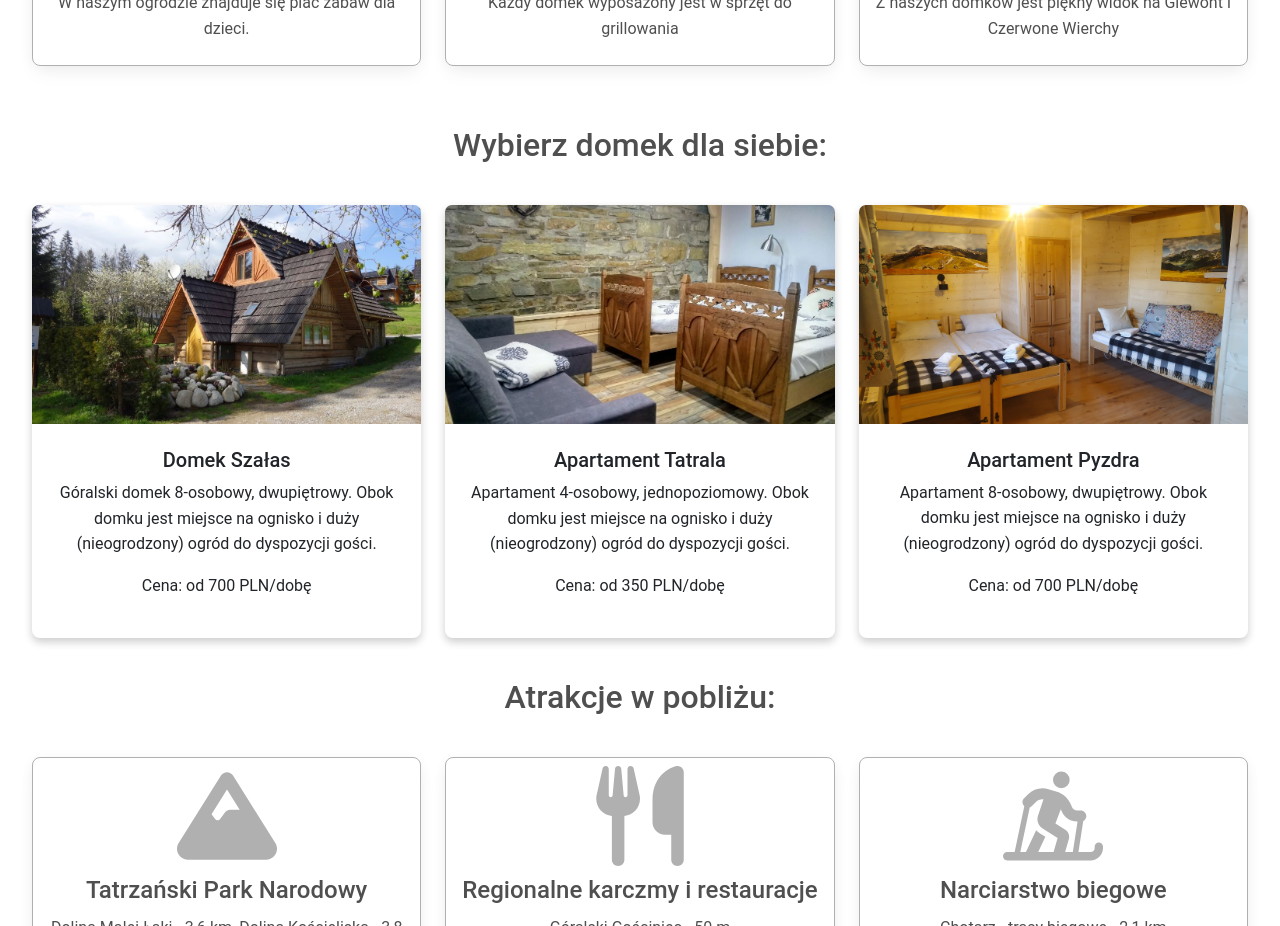
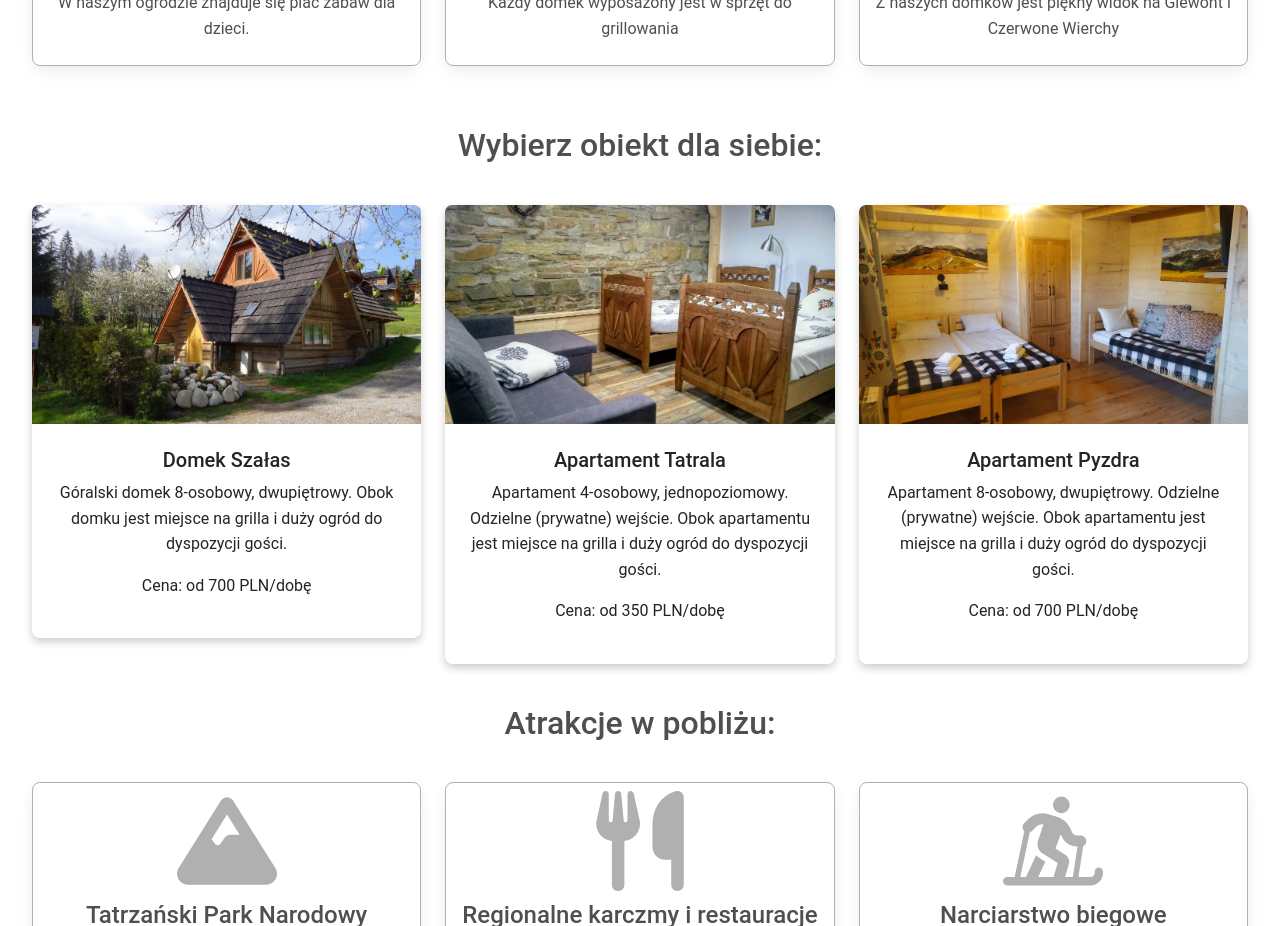
Before and after one commit to Grzesiek333/Zakodomki, a React (Vite) app: page / in a window 1280 px wide. Shown: the part 1340-2266 px from the top of the page. Built offline with nearby package versions, Linux system fonts and the light colour scheme.

Commit message:
small_corrections_2

```diff
--- a/src/components/contact_section.jsx
+++ b/src/components/contact_section.jsx
@@ -17,7 +17,7 @@ export default function Contact_section() {
             </p>
             <p>
               <MDBIcon icon="phone" className="me-3" />
-              <a href="tel:+48606111000">+48 606 104 359</a>
+              <a href="tel:+48606104359">+48 606 104 359</a>
             </p>
             <p>
               <MDBIcon icon="home" className="me-2" />
--- a/src/components/grid_cards.jsx
+++ b/src/components/grid_cards.jsx
@@ -22,28 +22,28 @@ function GridCards() {
       LinkTo: '/szalas',
       scr: 'media/szalas/main_foto.jpg',
       title: 'Domek Szałas',
-      text: 'Góralski domek 8-osobowy, dwupiętrowy. Obok domku jest miejsce na ognisko i duży (nieogrodzony) ogród do dyspozycji gości.',
+      text: 'Góralski domek 8-osobowy, dwupiętrowy. Obok domku jest miejsce na grilla i duży ogród do dyspozycji gości.',
       price: 'od 700 PLN/dobę'
     },
     {
       LinkTo: '/tatrala',
       scr: 'media/ap-4-osobowy/main_foto.jpg',
       title: 'Apartament Tatrala',
-      text: 'Apartament 4-osobowy, jednopoziomowy. Obok domku jest miejsce na ognisko i duży (nieogrodzony) ogród do dyspozycji gości.',
+      text: 'Apartament 4-osobowy, jednopoziomowy. Odzielne (prywatne) wejście. Obok apartamentu jest miejsce na grilla i duży ogród do dyspozycji gości.',
       price: 'od 350 PLN/dobę'
     },
     {
       LinkTo: '/pyzdra',
       scr: 'media/ap-8-osobowy/main_foto.jpg',
       title: 'Apartament Pyzdra',
-      text: 'Apartament 8-osobowy, dwupiętrowy. Obok domku jest miejsce na ognisko i duży (nieogrodzony) ogród do dyspozycji gości.',
+      text: 'Apartament 8-osobowy, dwupiętrowy. Odzielne (prywatne) wejście. Obok apartamentu jest miejsce na grilla i duży ogród do dyspozycji gości.',
       price: 'od 700 PLN/dobę'
     },
   ]
   return (
     <>
     <section id="sekcja-gridcards">
-      <h2>Wybierz domek dla siebie:</h2>
+      <h2>Wybierz obiekt dla siebie:</h2>
       <Row xs={1} md={3} className="g-4" style={{ maxWidth: '1240px',     marginLeft: 'auto',
     marginRight: 'auto' }}>
         {items_cards.map((item, idx) => (
```
